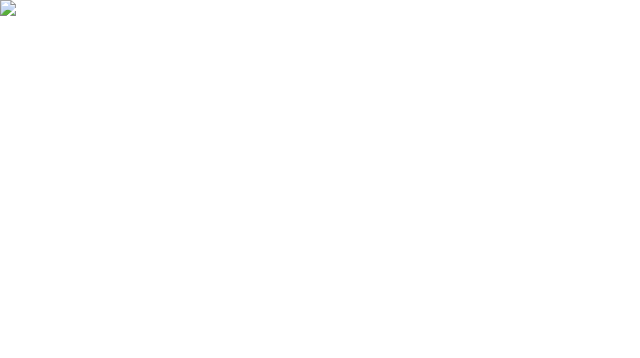
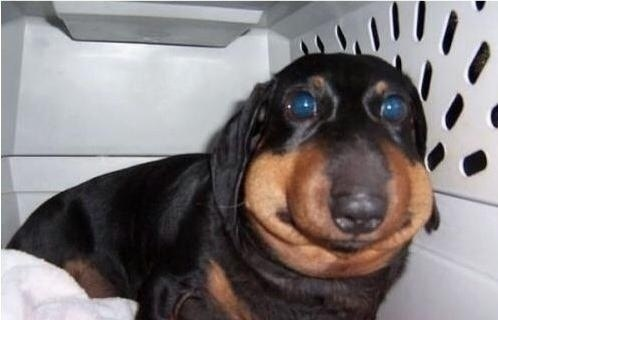
Before and after one commit to aranyszivu/HTML-Lab, a plain HTML site: page Question4.html in a window 1280 px wide. Shown: the whole page, without its empty margins (0-640 px from the left). Drawn offline with nearby package versions, Linux system fonts and the light colour scheme; the site is published under a folder, as on GitHub Pages, so addresses that start at the root find nothing.

Commit message:
Update Question4.html

```diff
--- a/Question4.html
+++ b/Question4.html
@@ -8,6 +8,6 @@
     <link href="Question4.css" rel="stylesheet" />
 </head>
 <body>
-    <img id="funnyDog" src="/dogatebee.jpg" />
+    <img id="funnyDog" src="dogatebee.jpg" />
 </body>
 </html>
```
